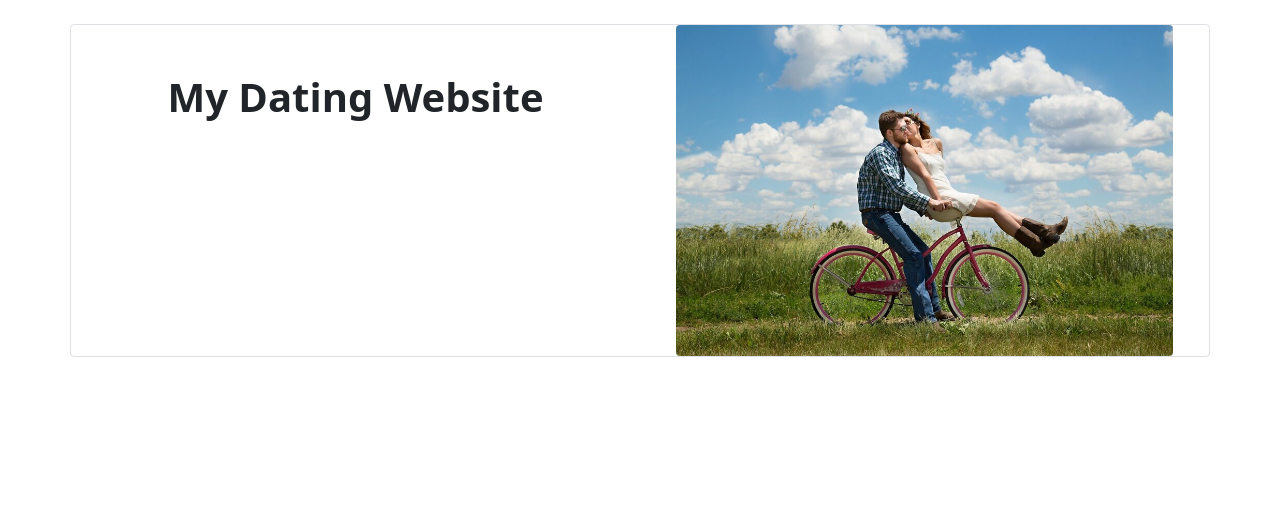
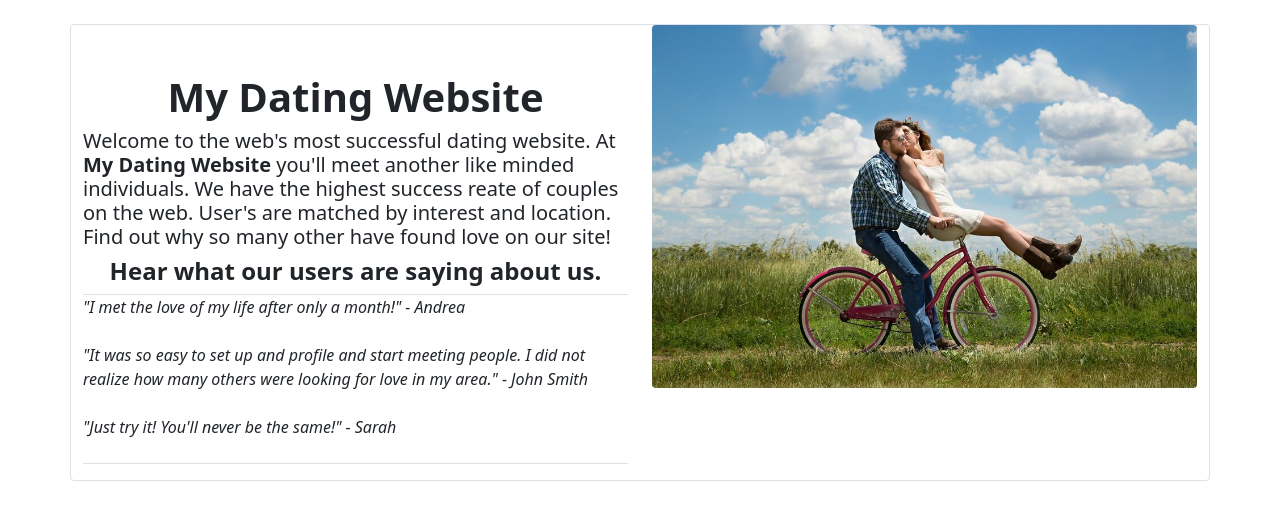
Before and after one commit to xenarris/dating, a PHP site: page /views/home.html in a window 1280 px wide. Shown: the part 65-585 px from the top of the page. Run offline with PHP 8.4, Linux system fonts and the light colour scheme.

Commit message:
Added additional text and quotes

```diff
--- a/styles/styles.css
+++ b/styles/styles.css
@@ -1,3 +1,4 @@
 .homeImage {
     overflow-x: hidden;
+    object-fit: cover;
 }
--- a/views/home.html
+++ b/views/home.html
@@ -10,7 +10,7 @@
 </head>
 <body>
 <nav class="navbar navbar-light bg-light border-bottom">
-    <span class="navbar-brand mb-0 h1 text-secondary">My Dating Website</span>
+    <span class="navbar-brand mb-0 h1 text-muted">My Dating Website</span>
     <br>
     <br>
 </nav>
@@ -18,17 +18,44 @@
 <br>
 
 <div class="border rounded container">
-    <div class="row text-center">
+    <div class="row">
+
         <div class="col-6">
-            <div class="h1">
+            <div class="h1 text-center">
                 <br>
                 <strong>My Dating Website</strong>
             </div>
+
+            <div class="h5">
+                Welcome to the web's most successful dating website. At <strong>My Dating Website </strong>
+                you'll meet another like minded individuals. We have the highest success reate of couples
+                on the web. User's are matched by interest and location. Find out why so many other have
+                found love on our site!
+            </div>
+
+            <div class="h4 text-center">
+                 <strong>Hear what our users are saying about us.</strong>
+            </div>
+
+            <blockquote class="border-top border-bottom">
+                <i>
+                    "I met the love of my life after only a month!" - Andrea <br> <br>
+
+                    "It was so easy to set up and profile and start meeting people. I did
+                    not realize how many others were looking for love in my area."
+                    - John Smith <br> <br>
+
+                    "Just try it! You'll never be the same!" - Sarah <br> <br>
+                </i>
+
+
+            </blockquote>
+
         </div>
 
-        <div class="col-6 text-center">
-            <div class="container">
-                <img class="img-fluid rounded" src="../images/couple-25.jpg" alt="A couple on a red bike happy">
+        <div class="col-6 mx-auto">
+            <div class="rounded align-middle justify-end">
+                <img class="img-fluid rounded homeImage" src="../images/couple-25.jpg" alt="A couple on a red bike happy">
             </div>
 
         </div>
```
